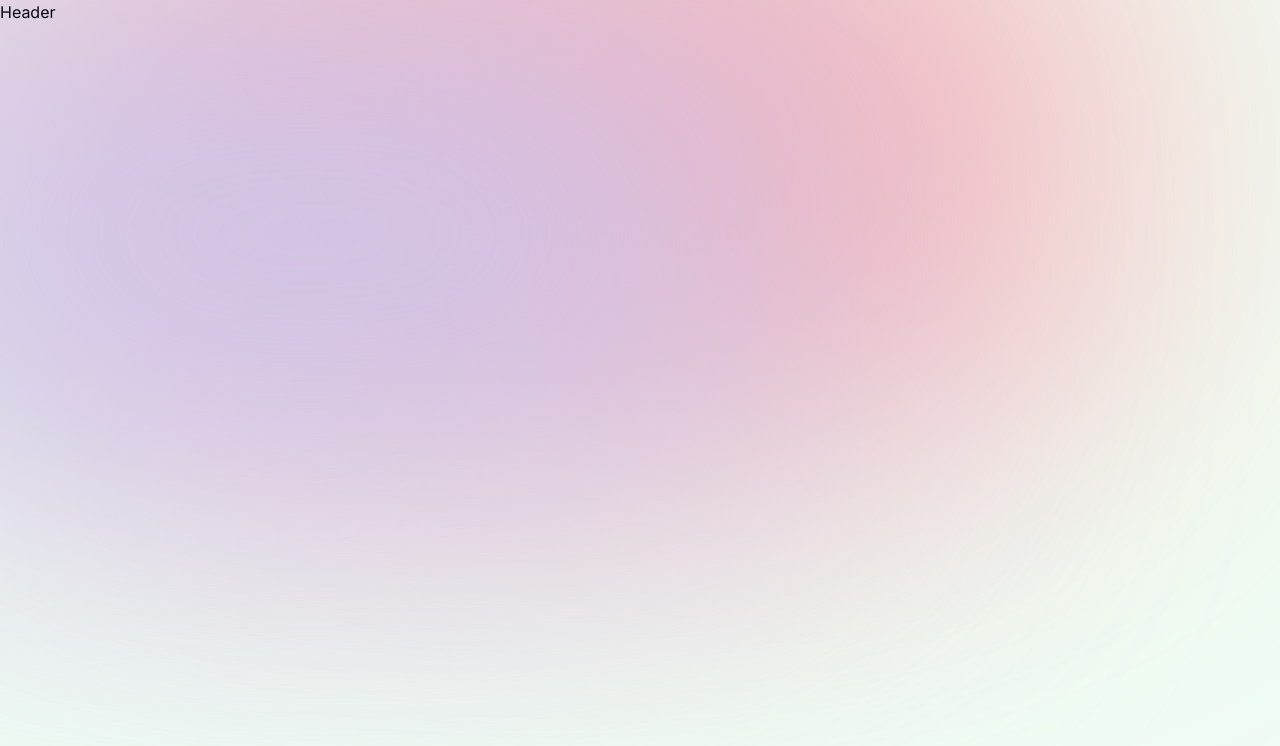
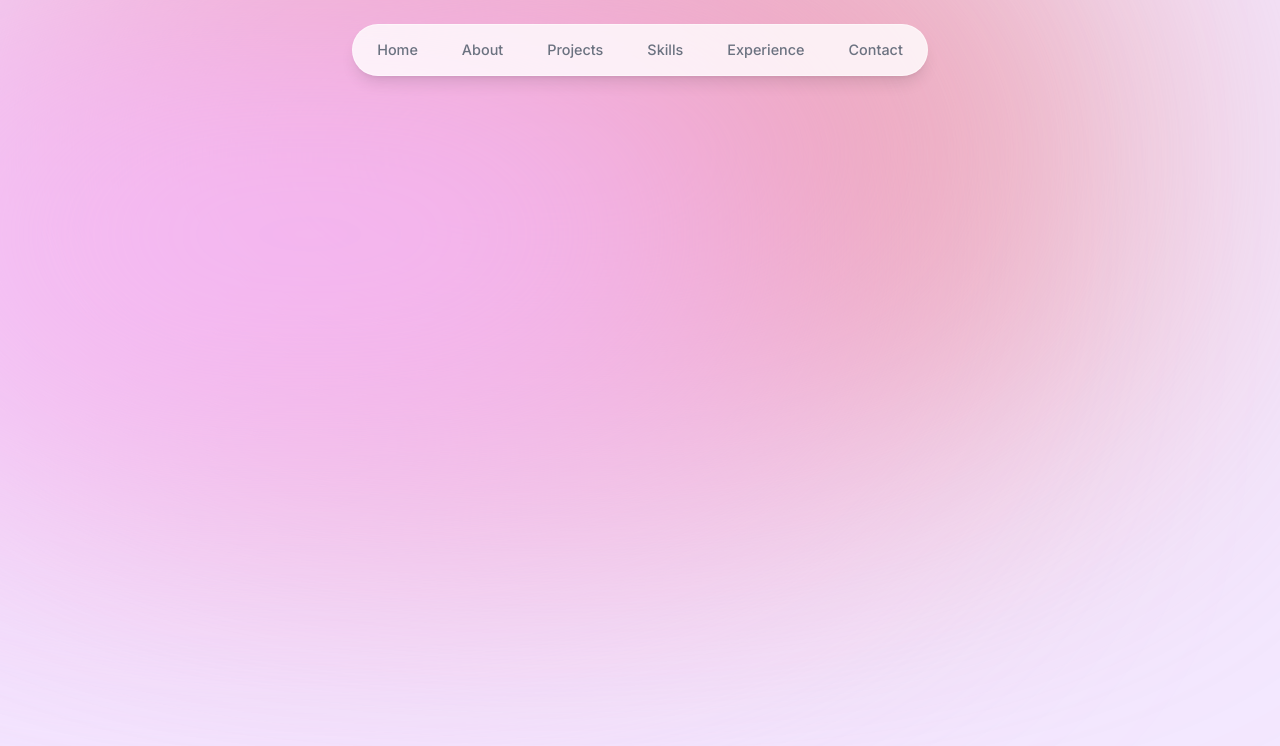
Before and after one commit to Katemoca/Portfolio-2023, a Next.js app: page / in a window 1280 px wide. Shown: the top 746 px of the page. Built offline with nearby package versions, Linux system fonts and the light colour scheme.

Commit message:
Set tools, created the header component, and installed framer motion.

```diff
--- a/app/layout.tsx
+++ b/app/layout.tsx
@@ -18,9 +18,9 @@ export default function RootLayout({
   return (
     <html lang="en">
       <body
-        className={`${inter.className} bg-green-50 text-gray-950 relative h-[5000px]`}>
-        <div className="bg-[#ff999c] absolute top-[-6rem] -z-10 rigth-[11rem] h-[31.25rem] w-[31.25rem] rounded-full blur-[10rem] sm:w-[68.75rem]"></div>
-        <div className="bg-[#cac6ef] absolute top-[-1rem] -z-10 left-[-35rem] h-[31.25rem] w-[50rem] rounded-full blur-[10rem] sm:w-[68.75rem] md:left-[-33rem] lg:left-[-28rem] xl:left-[-15rem] 2xl:left-[-5rem]"></div>
+        className={`${inter.className} bg-purple-100 text-gray-950 relative h-[5000px]`}>
+        <div className="bg-[#e78686] absolute top-[-6rem] -z-10 rigth-[11rem] h-[31.25rem] w-[31.25rem] rounded-full blur-[10rem] sm:w-[68.75rem]"></div>
+        <div className="bg-[#f6bbff] absolute top-[-1rem] -z-10 left-[-36rem] h-[31.25rem] w-[50rem] rounded-full blur-[10rem] sm:w-[68.75rem] md:left-[-33rem] lg:left-[-28rem] xl:left-[-15rem] 2xl:left-[-5rem]"></div>
 
         <Header />
         {children}
--- a/components/header.tsx
+++ b/components/header.tsx
@@ -1,5 +1,58 @@
+// This instructs Next.js to treat the file as a client-side component, allowing you to use the "<motion.div>" component without encountering issues during the server-side rendering process.
+"use client"; // 'use client' lets you mark what code runs on the client.
+
 import React from "react";
+import { motion } from "framer-motion";
+import { links } from "@/lib/data";
+import Link from "next/link";
 
 export default function Header() {
-  return <div>Header</div>;
+  return (
+    <header className="z-[999] relative">
+      <motion.div
+        className="fixed w-full top-0 left-1/2  h-[4.5rem] rounded-none bg-white bg-opacity-80 border border-white border-opacity-40 shadow-lg shadow-black/[0.10] backdrop-blur-[0.rem] sm:top-6 sm:h-[3.25rem] sm:w-[36rem] sm:rounded-full"
+        initial={{ y: -100, x: "-50%", opacity: 0 }}
+        animate={{ y: 0, x: "-50%", opacity: 1 }}></motion.div>
+
+      <nav className="fixed flex top-[0.15rem] left-1/2 h-12 -translate-x-1/2 py-2 sm:top-[1.7rem] sm:h-[initial] sm:py-0">
+        <ul className="flex w-[22rem] flex-wrap items-center justify-center gap-y-1 text-[0.9rem] font-medium text-gray-500 sm:w-[initial] sm:flex-nowrap sm:gap-5">
+          {links.map((link) => (
+            <motion.li
+              key={link.hash}
+              className="flex relative items-center justify-center h-3/4"
+              initial={{ y: -100, opacity: 0 }}
+              animate={{ y: 0, opacity: 3 }}>
+              <Link
+                href={link.hash}
+                className="flex w-full items-center justify-center px-3 py-3 hover:text-gray-950 transition dark:text-gray-600 dark:hover:text-purple-700">
+                {link.name}
+              </Link>
+            </motion.li>
+          ))}
+        </ul>
+      </nav>
+    </header>
+  );
 }
+
+//! GENERAL NOTES
+/*
+
+FRAMER MOTION:
+- Initial: defines the initial state of the element.
+- Animate: defines the target state of the element.
+- Transition: specifies the duration of the animation.
+
+
+
+THE "HREF" PROPERTY:
+The href property specifies the destination URL to which the user should be navigated when clicking on the link. When a user clicks on a link created with the Link component, it triggers a client-side navigation, preventing a full page refresh. Without the href property, the link would not have a specified destination, and clicking on it might result in a full page reload, which is what Next.js aims to avoid for improved performance.
+
+
+Youtube Project Link: https://www.youtube.com/watch?v=sUKptmUVIBM&t=3742s
+On NEXT.JS: https://www.youtube.com/watch?v=vwSlYG7hFk0&t=10s
+On NEXT.JS: https://www.youtube.com/watch?v=ZVnjOPwW4ZA
+
+To make it a toggle with frame motion: using "variants": https://www.framer.com/motion/examples/
+
+*/
--- a/lib/data.ts
+++ b/lib/data.ts
@@ -35,12 +35,12 @@ export const links = [
 
 export const experiencesData = [
   {
-    title: "Graduated bootcamp",
-    location: "Miami, FL",
+    title: "Graduated Henry bootcamp",
+    location: "Bogota DC, Colombia",
     description:
-      "I graduated after 6 months of studying. I immediately found a job as a front-end developer.",
+      "I graduated after 8 months of studying. I took part of a group project to develop a fullstack app called HealthPlus. Besides, I immersed myself in the process of creating my first individual project called Videogames.",
     icon: React.createElement(LuGraduationCap),
-    date: "2019",
+    date: "2023",
   },
   {
     title: "Front-End Developer",
--- a/package.json
+++ b/package.json
@@ -15,6 +15,7 @@
     "autoprefixer": "10.4.16",
     "eslint": "8.56.0",
     "eslint-config-next": "14.0.4",
+    "framer-motion": "^10.17.9",
     "next": "14.0.4",
     "node": "^18.17.0",
     "postcss": "8.4.32",
```
Also changed, not shown: 1 other file (tests, documents, lock files or other folders).
